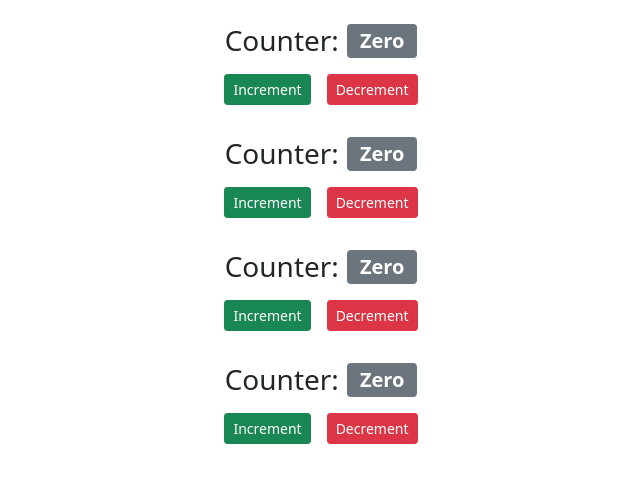
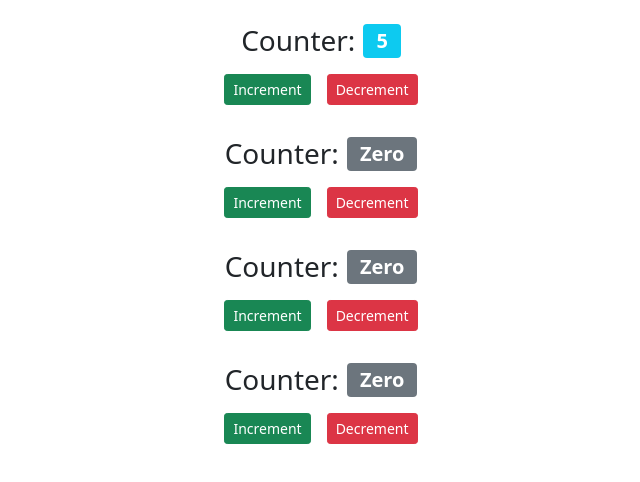
Before and after one commit to Cathy347Le/Counters, a React (Create React App) app: page / in a window 1280 px wide. Shown: the top 482 px of the page, without its empty margins (319-959 px from the left). Built offline with nearby package versions, Linux system fonts and the light colour scheme.

Commit message:
add data to components

```diff
--- a/src/Components/Counter.jsx
+++ b/src/Components/Counter.jsx
@@ -3,7 +3,7 @@
 class Counter extends Component {
   constructor(props) {
     super(props);
-    this.state = { count: 0 };
+    this.state = { value: this.props.value };
   }
 
   badgeStyles = {
@@ -12,26 +12,26 @@
   };
 
   formatCount() {
-    const { count } = this.state;
-    return count === 0 ? "Zero" : count;
+    const { value } = this.state;
+    return value === 0 ? "Zero" : value;
   }
 
   getBadgeClasses() {
     let badgeClasses = "badge ms-2 bg-";
-    badgeClasses += this.state.count === 0 ? "secondary" : "info";
+    badgeClasses += this.state.value === 0 ? "secondary" : "info";
     return badgeClasses;
   }
 
   increaseCount = () => {
-    this.setState({ count: this.state.count + 1 });
+    this.setState({ value: this.state.value + 1 });
   };
 
   decreaseCount = () => {
-    this.setState({ count: this.state.count - 1 });
+    this.setState({ value: this.state.value - 1 });
   };
 
   render() {
-    console.log("props", this.props);
+    // console.log("props", this.props);
     return (
       <div className="counter-item m-4">
         <h3 className="d-flex justify-content-center">
--- a/src/Components/CounterList.jsx
+++ b/src/Components/CounterList.jsx
@@ -6,7 +6,7 @@
     super(props);
     this.state = {
       counters: [
-        { id: 1, value: 0 },
+        { id: 1, value: 5 },
         { id: 2, value: 0 },
         { id: 3, value: 0 },
         { id: 4, value: 0 },
@@ -17,7 +17,7 @@
     return (
       <div className="counters-container">
         {this.state.counters.map((counter) => (
-          <Counter key={counter.id} value={counter.value} selected={true} />
+          <Counter key={counter.id} value={counter.value} />
         ))}
       </div>
     );
```
